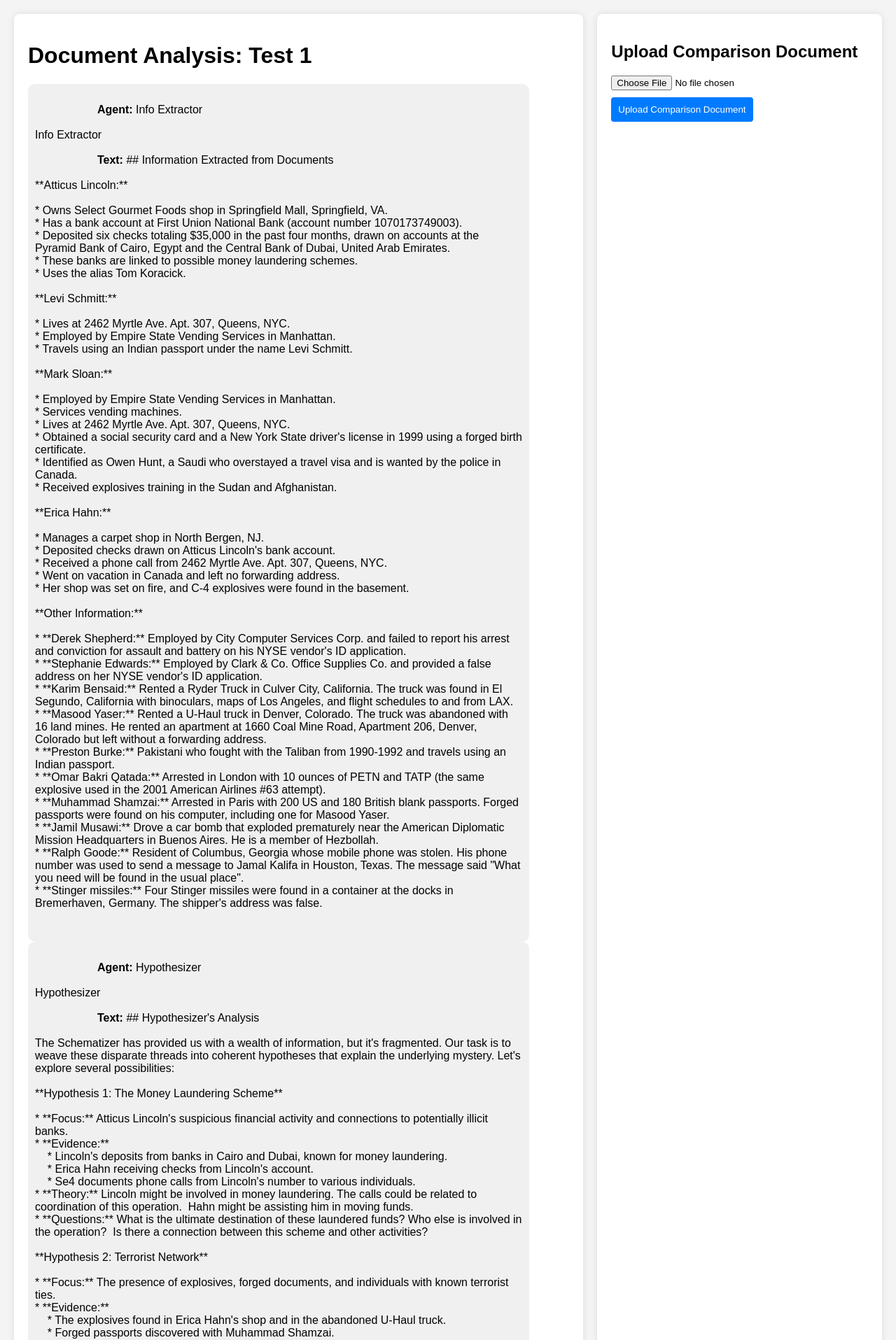
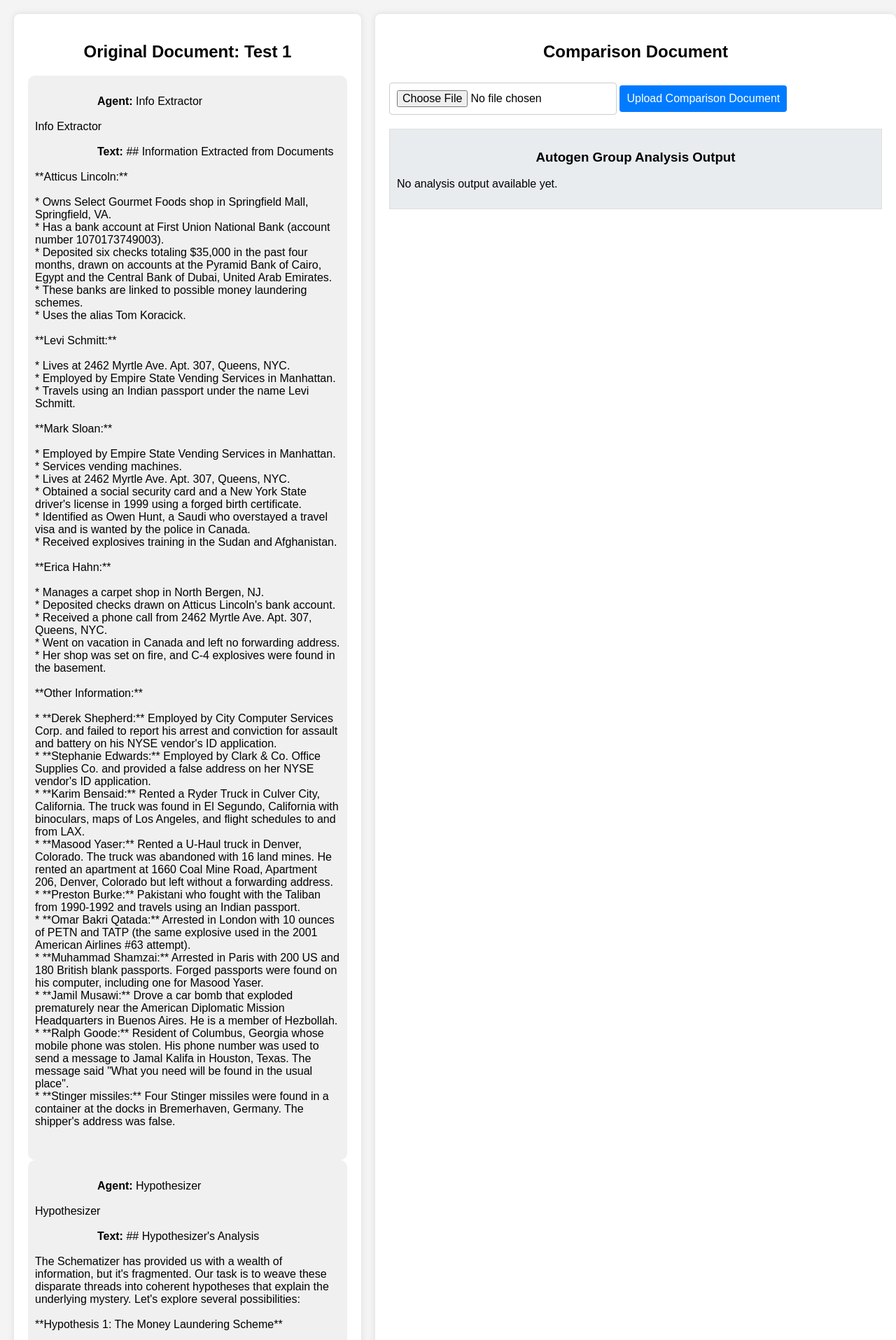
Before and after one commit to shreya-venkat26/django-viz, a Django app: page /documents/analysis/12/ in a window 1280 px wide. Shown: the top 1915 px of the page at 70% size. Run offline with Django 5.2, Linux system fonts and the light colour scheme; data comes from the database, SQL or seed files in the repository; both versions use the stored data as it was after the commit.

Commit message:
Document analysis page formatting changes

```diff
--- a/viz_app/myapp/templates/document_analysis.html
+++ b/viz_app/myapp/templates/document_analysis.html
@@ -1,6 +1,7 @@
 <!DOCTYPE html>
-<html>
+<html lang="en">
 <head>
+    <meta charset="UTF-8">
     <title>Document Analysis - {{ document.name }}</title>
     <style>
         body {
@@ -11,16 +12,10 @@
         }
         .container {
             display: grid;
-            grid-template-columns: 2fr 1fr;
+            grid-template-columns: 40% 60%;  /* Left 40%, Right 60% */
             gap: 20px;
         }
-        .left-side {
-            background-color: #fff;
-            padding: 20px;
-            border-radius: 8px;
-            box-shadow: 0 0 10px rgba(0, 0, 0, 0.1);
-        }
-        .right-side {
+        .left-side, .right-side {
             background-color: #fff;
             padding: 20px;
             border-radius: 8px;
@@ -31,7 +26,6 @@
             border-radius: 10px;
             background-color: #f0f0f0;
             display: block;
-            width: 90%;
             word-wrap: break-word;
             white-space: pre-wrap;
         }
@@ -39,36 +33,41 @@
             background-color: yellow;
             font-weight: bold;
         }
-        .search-box {
+        .search-box, .upload-box {
             margin-top: 20px;
-            display: flex;
-            flex-direction: column;
         }
-        input[type="text"] {
+        input[type="text"], input[type="file"], button {
             padding: 10px;
+            margin-top: 10px;
             font-size: 16px;
             border: 1px solid #ccc;
             border-radius: 4px;
         }
         button {
-            padding: 10px;
-            margin-top: 10px;
             background-color: #007bff;
             color: white;
             border: none;
-            border-radius: 4px;
             cursor: pointer;
         }
         button:hover {
             background-color: #0056b3;
         }
+        .output-box {
+            margin-top: 20px;
+            padding: 10px;
+            border: 1px solid #ddd;
+            background-color: #e9ecef;
+        }
+        h2, h3 {
+            text-align: center;
+        }
     </style>
 </head>
 <body>
     <div class="container">
-        <!-- Left Side: Document Analysis with Search -->
+        <!-- Left Side: Document Analysis -->
         <div class="left-side">
-            <h1>Document Analysis: {{ document.name }}</h1>
+            <h2>Original Document: {{ document.name }}</h2>
             <div id="dialogue-list">
                 {% for dialogue in dialogues %}
                 <div class="speech-bubble">
@@ -80,41 +79,70 @@
 
             <!-- Search box for word/phrase highlighting -->
             <div class="search-box">
-                <label for="search">Highlight Word/Phrase (max 10 words):</label>
+                <label for="search">Highlight Word/Phrase:</label>
                 <input type="text" id="search" maxlength="50" placeholder="Enter word or phrase...">
                 <button onclick="highlightText()">Highlight</button>
             </div>
         </div>
 
-        <!-- Right Side: Comparison Document Upload -->
+        <!-- Right Side: Comparison Document Upload and Analysis -->
         <div class="right-side">
-            <h2>Upload Comparison Document</h2>
-            <form method="post" enctype="multipart/form-data">
-                {% csrf_token %}
-                <input type="file" name="comparison_document" accept=".txt,.pdf,.doc,.docx">
-                <button type="submit">Upload Comparison Document</button>
-            </form>
+            <h2>Comparison Document</h2>
+
+            <!-- Upload box for comparison document -->
+            <div class="upload-box">
+                <form id="comparison-form" method="post" enctype="multipart/form-data">
+                    {% csrf_token %}
+                    <input type="file" name="comparison_document" accept=".txt,.pdf,.doc,.docx" required>
+                    <button type="submit">Upload Comparison Document</button>
+                </form>
+            </div>
+
+            <!-- Display the comparison document if uploaded -->
+            <div id="comparison-document">
+                {% if comparison_dialogues %}
+                <h3>Uploaded Comparison Document</h3>
+                <div id="comparison-dialogue-list">
+                    {% for dialogue in comparison_dialogues %}
+                    <div class="speech-bubble">
+                        <strong>Agent:</strong> {{ dialogue.agent }}<br>
+                        <strong>Text:</strong> <span class="dialogue-text">{{ dialogue.text }}</span><br>
+                        <strong>Named Entities:</strong> {{ dialogue.named_entities }}
+                    </div>
+                    {% endfor %}
+                </div>
+                {% endif %}
+            </div>
+
+            <!-- Display the Autogen output -->
+            <div class="output-box">
+                <h3>Autogen Group Analysis Output</h3>
+                <div id="autogen-output">
+                    {% if autogen_output %}
+                    <p>{{ autogen_output }}</p>
+                    {% else %}
+                    <p>No analysis output available yet.</p>
+                    {% endif %}
+                </div>
+            </div>
         </div>
     </div>
 
     <script>
+        // Function to highlight the search term dynamically
         function highlightText() {
-            // Get the search term
             const searchTerm = document.getElementById("search").value.trim();
-
             if (!searchTerm) {
                 alert("Please enter a word or phrase to highlight.");
                 return;
             }
 
             const dialogueTextElements = document.getElementsByClassName('dialogue-text');
-
             for (let element of dialogueTextElements) {
                 const originalText = element.innerText;
                 element.innerHTML = originalText;
             }
 
-            // Highlight Searching - Case Insensitive
             for (let element of dialogueTextElements) {
                 let text = element.innerHTML;
                 const regex = new RegExp(`(${searchTerm})`, 'gi');
```
Also changed, not shown: viz_app/db.sqlite3.
